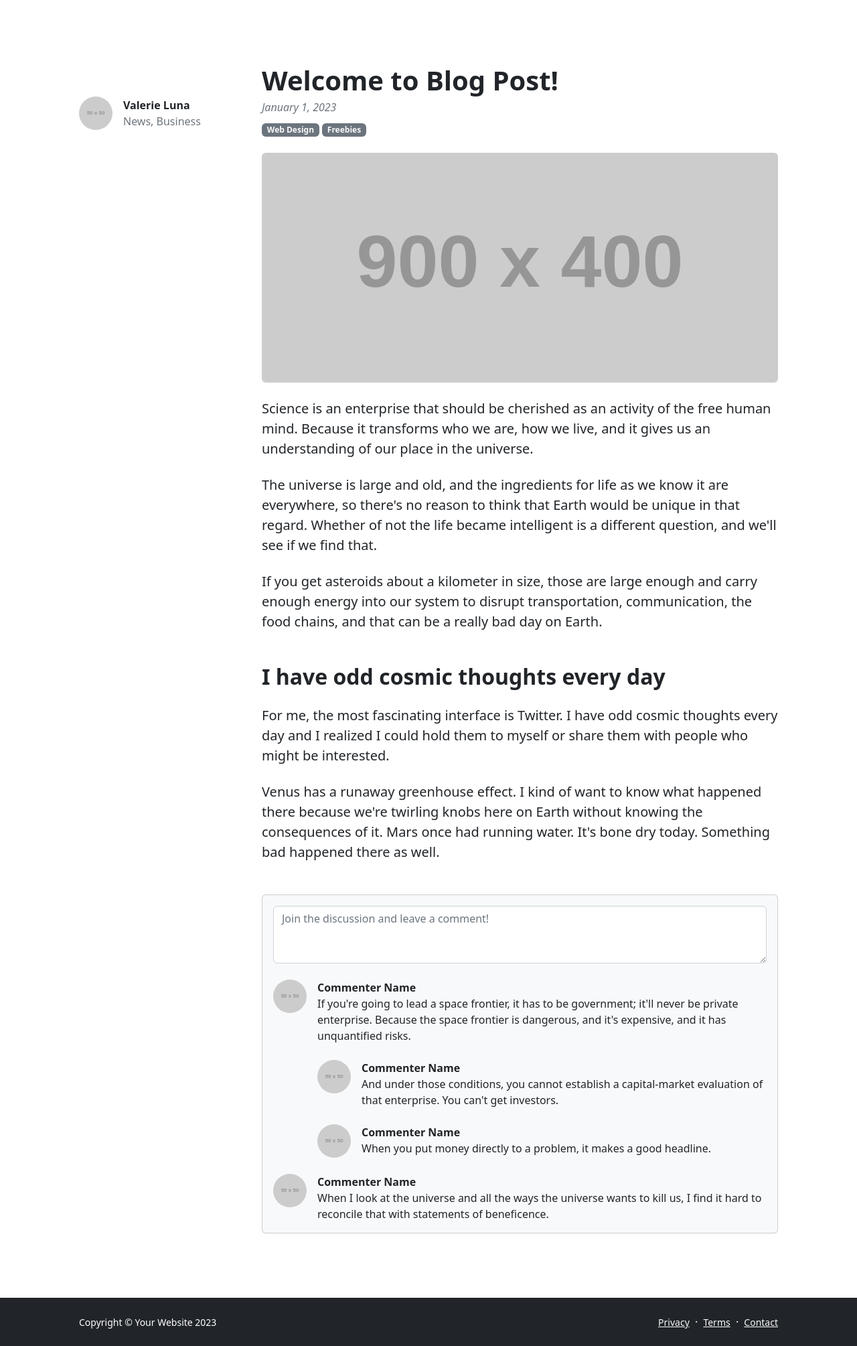
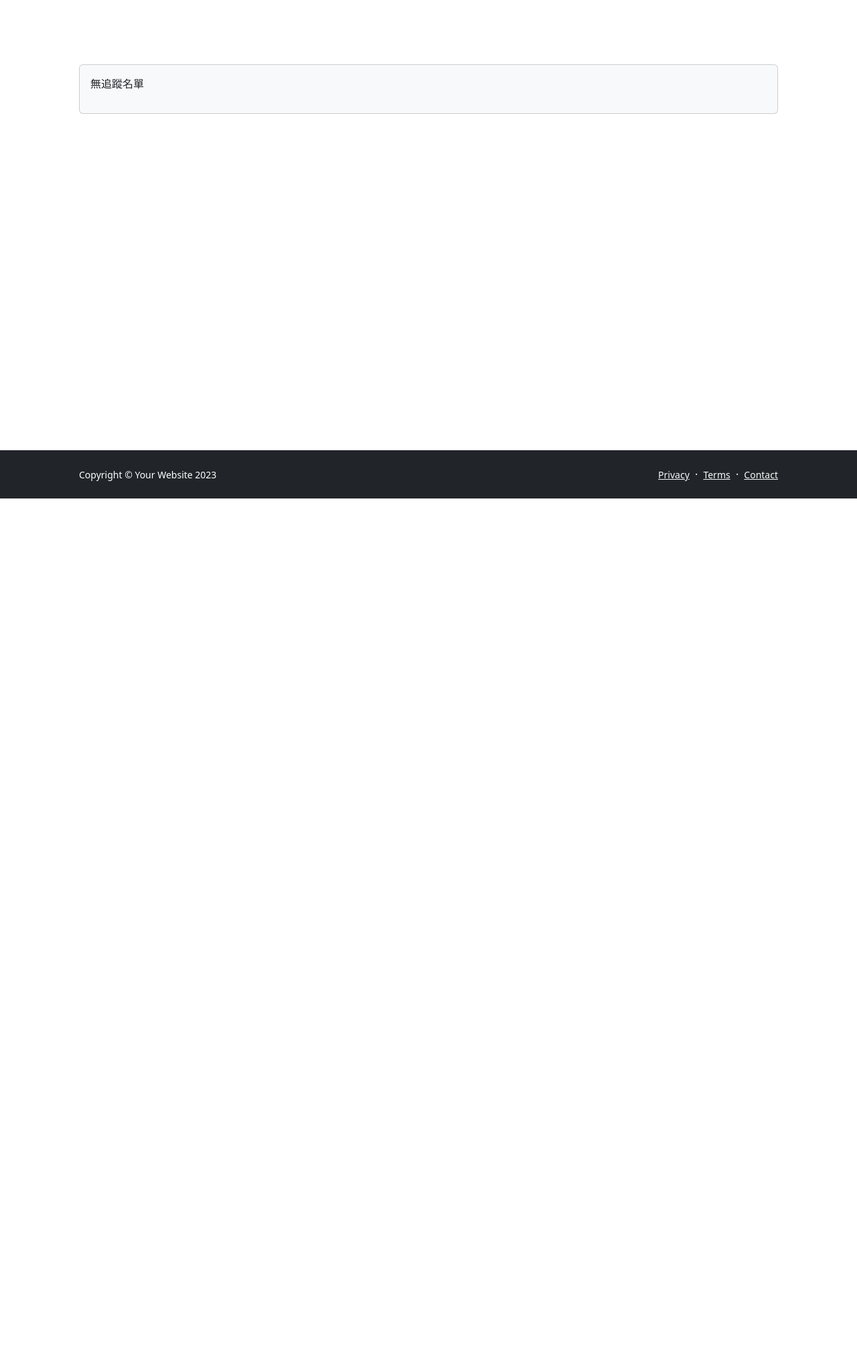
Before and after one commit to MinYouHo/DB_Team12, a PHP site: page /company_list.php in a window 1280 px wide. Shown: the part 56-2065 px from the top of the page at 67% size. After the commit the page ends 800 px from the top, so only its background shows below. Run offline with PHP 8.4, Linux system fonts and the light colour scheme; grey boxes labelled with a size stand in for pictures from a placeholder-image service; some libraries are stand-ins or nearby versions.

Commit message:
個人清單(初版)

```diff
--- a/startbootstrap-modern-business-gh-pages/company_list.php
+++ b/startbootstrap-modern-business-gh-pages/company_list.php
@@ -5,7 +5,7 @@
     <meta name="viewport" content="width=device-width, initial-scale=1, shrink-to-fit=no" />
     <meta name="description" content="" />
     <meta name="author" content="" />
-        <title>Modern Business - Start Bootstrap Template</title>
+    <title>股票管理系統</title>
     <!-- Favicon-->
     <link rel="icon" type="image/x-icon" href="assets/favicon.ico" />
     <!-- Bootstrap icons-->
@@ -21,83 +21,35 @@
         <section class="py-5">
             <div class="container px-5 my-5">
                 <div class="row gx-5">
-                        <div class="col-lg-3">
-                            <div class="d-flex align-items-center mt-lg-5 mb-4">
-                                <img class="img-fluid rounded-circle" src="https://dummyimage.com/50x50/ced4da/6c757d.jpg" alt="..." />
-                                <div class="ms-3">
-                                    <div class="fw-bold">Valerie Luna</div>
-                                    <div class="text-muted">News, Business</div>
-                                </div>
-                            </div>
-                        </div>
-                        <div class="col-lg-9">
-                            <!-- Post content-->
-                            <article>
-                                <!-- Post header-->
-                                <header class="mb-4">
-                                    <!-- Post title-->
-                                    <h1 class="fw-bolder mb-1">Welcome to Blog Post!</h1>
-                                    <!-- Post meta content-->
-                                    <div class="text-muted fst-italic mb-2">January 1, 2023</div>
-                                    <!-- Post categories-->
-                                    <a class="badge bg-secondary text-decoration-none link-light" href="#!">Web Design</a>
-                                    <a class="badge bg-secondary text-decoration-none link-light" href="#!">Freebies</a>
-                                </header>
-                                <!-- Preview image figure-->
-                                <figure class="mb-4"><img class="img-fluid rounded" src="https://dummyimage.com/900x400/ced4da/6c757d.jpg" alt="..." /></figure>
-                                <!-- Post content-->
-                                <section class="mb-5">
-                                    <p class="fs-5 mb-4">Science is an enterprise that should be cherished as an activity of the free human mind. Because it transforms who we are, how we live, and it gives us an understanding of our place in the universe.</p>
-                                    <p class="fs-5 mb-4">The universe is large and old, and the ingredients for life as we know it are everywhere, so there's no reason to think that Earth would be unique in that regard. Whether of not the life became intelligent is a different question, and we'll see if we find that.</p>
-                                    <p class="fs-5 mb-4">If you get asteroids about a kilometer in size, those are large enough and carry enough energy into our system to disrupt transportation, communication, the food chains, and that can be a really bad day on Earth.</p>
-                                    <h2 class="fw-bolder mb-4 mt-5">I have odd cosmic thoughts every day</h2>
-                                    <p class="fs-5 mb-4">For me, the most fascinating interface is Twitter. I have odd cosmic thoughts every day and I realized I could hold them to myself or share them with people who might be interested.</p>
-                                    <p class="fs-5 mb-4">Venus has a runaway greenhouse effect. I kind of want to know what happened there because we're twirling knobs here on Earth without knowing the consequences of it. Mars once had running water. It's bone dry today. Something bad happened there as well.</p>
-                                </section>
-                            </article>
                     <!-- Comments section-->
                     <section>
                         <div class="card bg-light">
                             <div class="card-body">
-                                        <!-- Comment form-->
-                                        <form class="mb-4"><textarea class="form-control" rows="3" placeholder="Join the discussion and leave a comment!"></textarea></form>
-                                        <!-- Comment with nested comments-->
-                                        <div class="d-flex mb-4">
-                                            <!-- Parent comment-->
-                                            <div class="flex-shrink-0"><img class="rounded-circle" src="https://dummyimage.com/50x50/ced4da/6c757d.jpg" alt="..." /></div>
+                               <!-- Single comment-->
+                                <?php if (isset($_SESSION['followed_companies']) && !empty($_SESSION['followed_companies'])): ?>
+                                    <?php foreach ($_SESSION['followed_companies'] as $company): ?>
+                                        <div class="d-flex">
+                                            <div class="flex-shrink-0">
+                                                <img class="rounded-circle" src="https://dummyimage.com/50x50/ced4da/6c757d.jpg" alt="..." />
+                                            </div>
                                             <div class="ms-3">
-                                                <div class="fw-bold">Commenter Name</div>
-                                                If you're going to lead a space frontier, it has to be government; it'll never be private enterprise. Because the space frontier is dangerous, and it's expensive, and it has unquantified risks.
-                                                <!-- Child comment 1-->
-                                                <div class="d-flex mt-4">
-                                                    <div class="flex-shrink-0"><img class="rounded-circle" src="https://dummyimage.com/50x50/ced4da/6c757d.jpg" alt="..." /></div>
-                                                    <div class="ms-3">
-                                                        <div class="fw-bold">Commenter Name</div>
-                                                        And under those conditions, you cannot establish a capital-market evaluation of that enterprise. You can't get investors.
+                                                <li>
+                                                    <?php
+                                                        echo "公司名稱: " . htmlspecialchars($company['CompanyName']) . "<br>";
+                                                        echo "公司ID: " . htmlspecialchars($company['CompanyID']) . "<br>";
+                                                        echo "行業: " . htmlspecialchars($company['Industry']);
+                                                    ?>
+                                                </li>
                                             </div>
                                         </div>
-                                                <!-- Child comment 2-->
-                                                <div class="d-flex mt-4">
-                                                    <div class="flex-shrink-0"><img class="rounded-circle" src="https://dummyimage.com/50x50/ced4da/6c757d.jpg" alt="..." /></div>
-                                                    <div class="ms-3">
-                                                        <div class="fw-bold">Commenter Name</div>
-                                                        When you put money directly to a problem, it makes a good headline.
-                                                    </div>
-                                                </div>
-                                            </div>
-                                        </div>
-                                        <!-- Single comment-->
-                                        <div class="d-flex">
-                                            <div class="flex-shrink-0"><img class="rounded-circle" src="https://dummyimage.com/50x50/ced4da/6c757d.jpg" alt="..." /></div>
-                                            <div class="ms-3">
-                                                <div class="fw-bold">Commenter Name</div>
-                                                When I look at the universe and all the ways the universe wants to kill us, I find it hard to reconcile that with statements of beneficence.
-                                            </div>
-                                        </div>
+                                    <?php endforeach; ?>
+                                <?php else: ?>
+                                    <p>無追蹤名單</p>
+                                <?php endif; ?>
+
                             </div>
                         </div>
                     </section>
-                        </div>
                 </div>
             </div>
         </section>
@@ -115,7 +67,6 @@
                     <a class="link-light small" href="#!">Contact</a>
                 </div>
             </div>
-            </div>
         </footer>
         <!-- Bootstrap core JS-->
         <script src="https://cdn.jsdelivr.net/npm/bootstrap@5.2.3/dist/js/bootstrap.bundle.min.js"></script>
--- a/startbootstrap-modern-business-gh-pages/index.php
+++ b/startbootstrap-modern-business-gh-pages/index.php
@@ -90,7 +90,7 @@
                                 </a>
                             </div>
                             <div class="col mb-5 h-100">
-                                <a class="navbar-brand" href="MainPage.html" >
+                                <a class="navbar-brand" href="follow_company.php" >
                                     <div class="feature bg-primary bg-gradient text-white rounded-3 mb-3"><i class="bi bi-collection"></i></div>
                                     <h2 class="fw-bolder mb-0">個人追蹤清單</h2>
                                     <p class="mb-0">使用我們的系統關注您追蹤的股票</p>
--- a/startbootstrap-modern-business-gh-pages/navigation.php
+++ b/startbootstrap-modern-business-gh-pages/navigation.php
@@ -22,7 +22,7 @@
                     <ul class="dropdown-menu dropdown-menu-end" aria-labelledby="navbarDropdownPortfolio">
                         <?php if(isset($_SESSION['loggedin']) && $_SESSION['loggedin']): ?>
                             <!-- If user is logged in, show logout link -->
-                            <li><label class="dropdown-item">Hi~ <?php echo $_SESSION['username'] ?></label></li>
+                            <li><a class="dropdown-item" href="logout.php">Hi~ <?php echo $_SESSION['userID'] ?></a></li>
                             <li><a class="dropdown-item" href="logout.php">Logout</a></li>
                         <?php else: ?>
                             <!-- 登入&註冊表單 -->
```
Also changed, not shown: startbootstrap-modern-business-gh-pages/follow_company.php (added, +56 -0 lines). Lines whose indentation alone changed are shown as unchanged.
